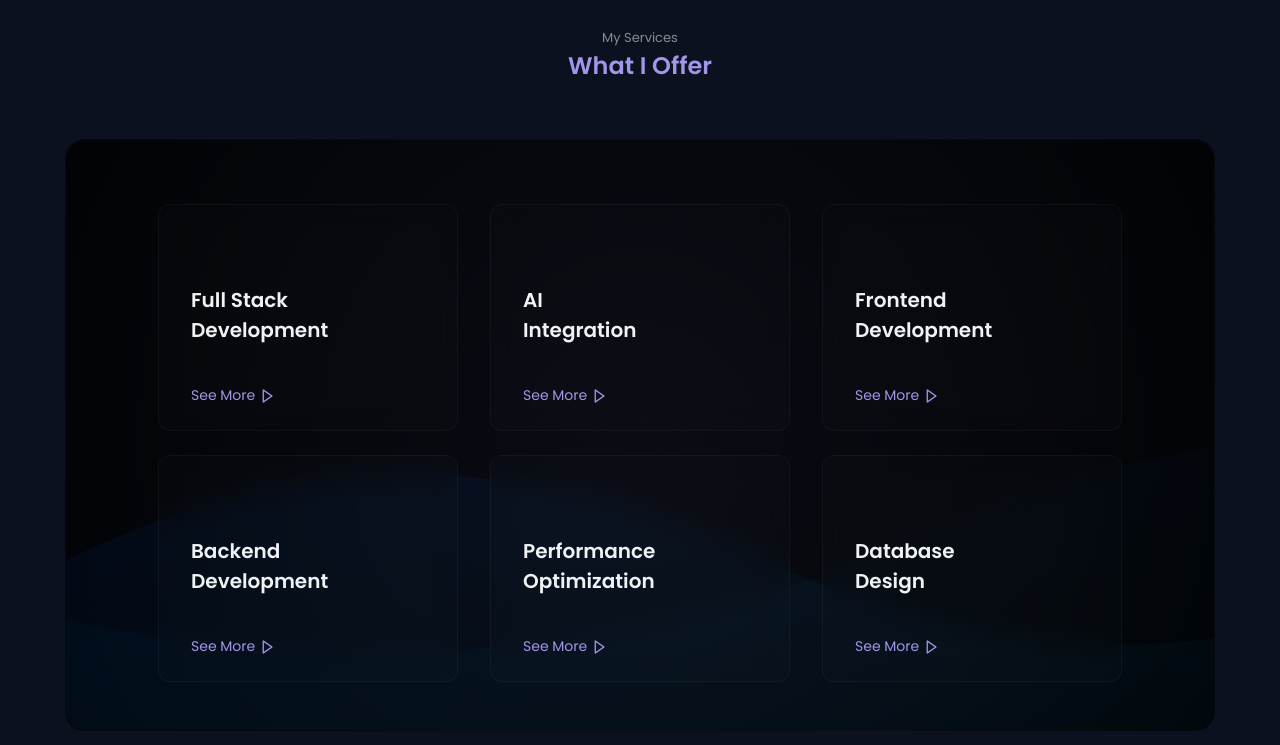
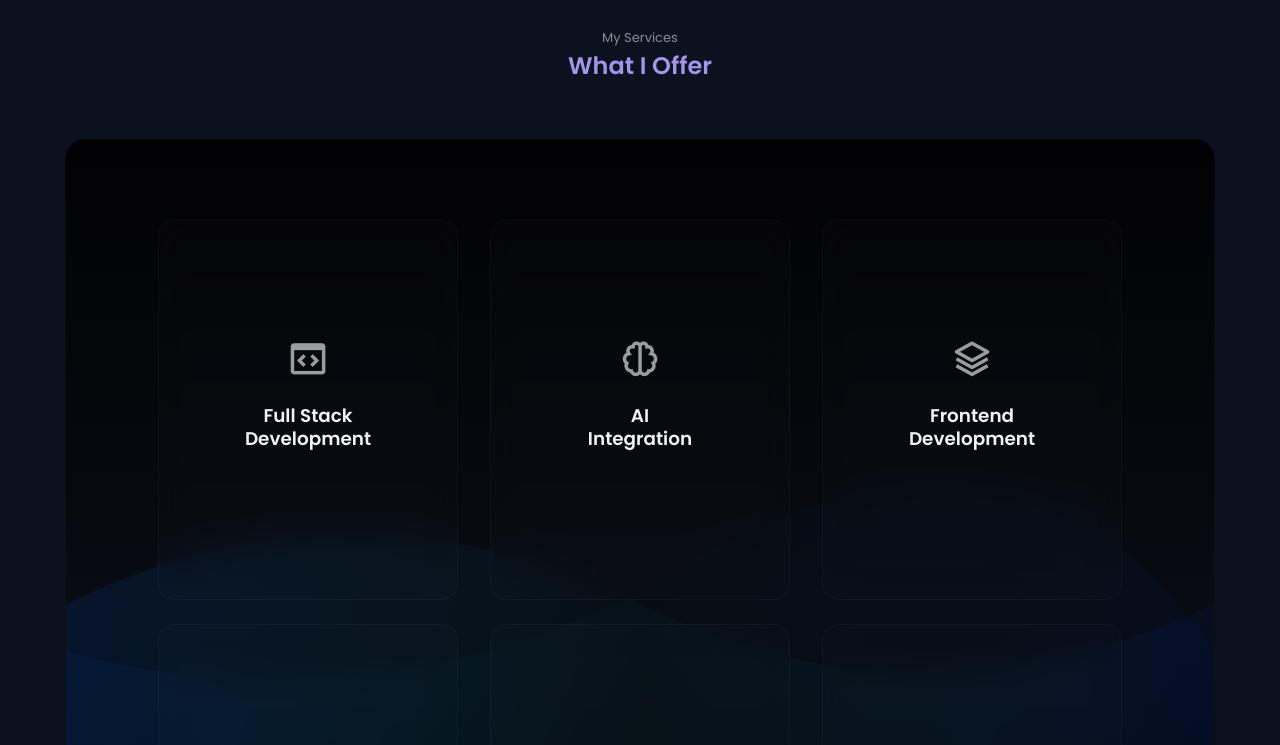
Before and after one commit to Ambarubale6061/Modern_Portfolio, a Next.js app: page / in a window 1280 px wide. Shown: the part 2500-3245 px from the top of the page. Built offline with nearby package versions, Linux system fonts and the light colour scheme.

Commit message:
Update Services.js

```diff
--- a/components/Services.js
+++ b/components/Services.js
@@ -1,88 +1,85 @@
 "use client";
 
 import { useState } from "react";
+import { TypeAnimation } from "react-type-animation";
 
 const servicesData = [
   {
     title: "Full Stack\nDevelopment",
-    modalTitle: "Full Stack Development",
     description:
-      "Building scalable web applications from frontend to backend with performance, scalability, and real-world impact in mind.",
+      "Building scalable web applications from frontend to backend with performance, scalability, and real-world impact.",
+    iconClass: "bx bx-code-block",
     items: [
       "MERN Stack Apps development.",
       "Designing and implementing REST APIs.",
-      "Seamless application deployment and cloud integration.",
+      "Seamless cloud integration.",
     ],
   },
   {
     title: "AI\nIntegration",
-    modalTitle: "AI Integration",
     description:
-      "Integrating modern AI features and smart automation tools to enhance user experiences and application capabilities.",
+      "Integrating modern AI features and smart automation tools to enhance user experiences and capabilities.",
+    iconClass: "bx bx-brain",
     items: [
-      "Integrating OpenAI and custom LLM APIs.",
-      "Developing intelligent Chatbot features.",
-      "Workflow automation and smart data parsing.",
+      "Integrating OpenAI & LLM APIs.",
+      "Intelligent Chatbot features.",
+      "Workflow automation parsing.",
     ],
   },
   {
     title: "Frontend\nDevelopment",
-    modalTitle: "Frontend Development",
     description:
       "Creating responsive, visually engaging, and highly dynamic user interfaces tailored to perfect client needs.",
+    iconClass: "bx bx-layer",
     items: [
-      "Building high-performance React and Next.js apps.",
-      "Developing fully responsive and mobile-first UI designs.",
-      "Implementing smooth web animations and transitions.",
+      "High-performance React & Next.js.",
+      "Responsive mobile-first designs.",
+      "Smooth animations & transitions.",
     ],
   },
   {
     title: "Backend\nDevelopment",
-    modalTitle: "Backend Development",
     description:
       "Developing robust, secure, and easily scalable backend architectures to support heavy data loads.",
+    iconClass: "bx bx-server",
     items: [
-      "Creating robust Node.js and Express APIs.",
-      "Implementing secure authentication and authorization protocols.",
-      "Efficient backend services and third-party API integration.",
+      "Robust Node.js & Express APIs.",
+      "Secure authentication protocols.",
+      "Efficient backend services.",
     ],
   },
   {
     title: "Performance\nOptimization",
-    modalTitle: "Optimization",
     description:
       "Improving system performance, load speeds, SEO optimization, and clean code refactoring.",
+    iconClass: "bx bx-tachometer",
     items: [
-      "Boosting web application performance and Core Web Vitals.",
-      "Code refactoring and reducing technical debt.",
-      "Following industry-standard web best practices.",
+      "Boosting Core Web Vitals.",
+      "Code refactoring & debt reduction.",
+      "Industry web best practices.",
     ],
   },
   {
     title: "Database\nDesign",
-    modalTitle: "Database Design",
     description:
       "Designing structured, efficient, and secure relational or non-relational data storage frameworks.",
+    iconClass: "bx bx-data",
     items: [
-      "Designing optimized database schemas (SQL/NoSQL).",
-      "Building secure and reliable CRUD systems.",
-      "Query optimization and indexing for faster access.",
+      "Optimized database schemas.",
+      "Secure & reliable CRUD systems.",
+      "Query optimization & indexing.",
     ],
   },
 ];
 
 export default function Services() {
-  const [activeModal, setActiveModal] = useState(null);
-
-  const openModal = (index) => setActiveModal(index);
-  const closeModal = () => setActiveModal(null);
+  const [activeHover, setActiveHover] = useState(null);
 
   return (
-    <section className="services section">
+    <section className="services section" style={{ overflow: "hidden" }}>
       <span className="section__subtitle">My Services</span>
       <h2 className="section__title">What I Offer</h2>
 
-      {/* Main Wrapper Container Box */}
       <div
         className="services__main-wrapper"
         style={{
@@ -91,35 +88,34 @@ export default function Services() {
           maxWidth: "1150px",
           margin: "0 auto",
           borderRadius: "20px",
-          /* Changed overflow away from 'hidden' to prevent the main box container
-             from cutting off expanded card popups on the top/bottom edges.
-          */
-          overflow: "visible",
+          overflow: "hidden",
           background:
-            "radial-gradient(circle at 50% 50%, #0a0c14 0%, #020306 100%)",
+            "linear-gradient(to bottom, #020204 0%, #080b12 50%, #020204 100%)",
           border: "1px solid rgba(255, 255, 255, 0.02)",
-          padding: "3rem 0",
+          padding: "4rem 0",
+          boxSizing: "border-box",
         }}
       >
-        {/* Premium Deep Blue Wavy Animation Layer */}
+        {/* Premium Center-Aligned Blue Wavy Animation Layer */}
         <div
           className="services__bg-waves"
           style={{
             position: "absolute",
-            top: 0,
-            left: 0,
+            top: "50%",
+            left: "0",
             width: "100%",
-            height: "100%",
+            height: "60%",
+            transform: "translateY(-50%)",
             zIndex: 1,
             pointerEvents: "none",
-            opacity: 0.45,
-            overflow:
-              "hidden" /* Keeps the waves bound perfectly inside the wrapper border radius */,
-            borderRadius: "20px",
+            opacity: 0.55,
+            overflow: "hidden",
           }}
         >
           <svg
             style={{ width: "100%", height: "100%" }}
+            viewBox="0 0 1440 600"
+            preserveAspectRatio="none"
             xmlns="http://www.w3.org/2000/svg"
           >
             <defs>
@@ -128,74 +124,205 @@ export default function Services() {
                 x1="0%"
                 y1="0%"
                 x2="100%"
-                y2="100%"
+                y2="0%"
               >
-                <stop offset="0%" stopColor="rgba(0, 102, 255, 0.15)" />
-                <stop offset="50%" stopColor="rgba(0, 221, 255, 0.03)" />
-                <stop offset="100%" stopColor="rgba(0, 51, 204, 0.12)" />
+                <stop offset="0%" stopColor="rgba(0, 102, 255, 0.2)" />
+                <stop offset="50%" stopColor="rgba(0, 221, 255, 0.04)" />
+                <stop offset="100%" stopColor="rgba(0, 51, 204, 0.15)" />
               </linearGradient>
             </defs>
-            {/* Wave Path 1 */}
             <path
-              d="M 0 420 Q 350 250, 700 420 T 1400 420 T 2100 420 V 1200 H 0 Z"
+              d="M 0 300 Q 360 150, 720 300 T 1440 300 V 600 H 0 Z"
               fill="url(#blueWaveGrad)"
             >
               <animate
                 attributeName="d"
-                dur="12s"
+                dur="10s"
                 repeatCount="indefinite"
                 values="
-                  M 0 420 Q 350 250, 700 420 T 1400 420 T 2100 420 V 1200 H 0 Z;
-                  M 0 420 Q 350 580, 700 420 T 1400 280 T 2100 420 V 1200 H 0 Z;
-                  M 0 420 Q 350 250, 700 420 T 1400 420 T 2100 420 V 1200 H 0 Z
-                "
+                  M 0 300 Q 360 150, 720 300 T 1440 300 V 600 H 0 Z;
+                  M 0 300 Q 360 450, 720 300 T 1440 150 V 600 H 0 Z;
+                  M 0 300 Q 360 150, 720 300 T 1440 300 V 600 H 0 Z"
               />
             </path>
-            {/* Wave Path 2 */}
             <path
-              d="M 0 480 Q 450 580, 900 380 T 1800 480 T 2100 480 V 1200 H 0 Z"
+              d="M 0 350 Q 400 450, 800 250 T 1440 350 V 600 H 0 Z"
               fill="url(#blueWaveGrad)"
               opacity="0.6"
             >
               <animate
                 attributeName="d"
-                dur="18s"
+                dur="15s"
                 repeatCount="indefinite"
                 values="
-                  M 0 480 Q 450 580, 900 380 T 1800 480 T 2100 480 V 1200 H 0 Z;
-                  M 0 480 Q 450 280, 900 480 T 1800 320 T 2100 480 V 1200 H 0 Z;
-                  M 0 480 Q 450 580, 900 380 T 1800 480 T 2100 480 V 1200 H 0 Z
-                "
+                  M 0 350 Q 400 450, 800 250 T 1440 350 V 600 H 0 Z;
+                  M 0 350 Q 400 150, 800 350 T 1440 200 V 600 H 0 Z;
+                  M 0 350 Q 400 450, 800 250 T 1440 350 V 600 H 0 Z"
               />
             </path>
           </svg>
         </div>
 
+        {/* Global CSS for Perfect Layout Spacing & Centered Alignment */}
+        <style
+          dangerouslySetInnerHTML={{
+            __html: `
+          .services__grid-container {
+            position: relative;
+            z-index: 2;
+          }
+
+          .premium__fixed-card {
+            background: rgba(255, 255, 255, 0.01);
+            backdrop-filter: blur(16px);
+            -webkit-backdrop-filter: blur(16px);
+            border: 1px solid rgba(255, 255, 255, 0.03);
+            border-radius: 16px;
+            position: relative;
+            overflow: hidden !important;
+            padding: 2.2rem 1.6rem !important;
+            min-height: 380px;
+            max-height: 380px;
+            box-sizing: border-box;
+            transition: border-color 0.4s cubic-bezier(0.25, 1, 0.5, 1),
+                        background-color 0.4s cubic-bezier(0.25, 1, 0.5, 1),
+                        transform 0.4s cubic-bezier(0.25, 1, 0.5, 1),
+                        opacity 0.4s cubic-bezier(0.25, 1, 0.5, 1);
+            cursor: pointer;
+            display: flex;
+            flex-direction: column;
+            justify-content: flex-start;
+            align-items: center; /* सर्व कंटेंटला क्षैतिज (Horizontally) सेंटर करण्यासाठी */
+          }
+
+          @media screen and (max-width: 768px) {
+            .premium__fixed-card {
+              min-height: 360px !important;
+              max-height: 360px !important;
+              padding: 1.8rem 1.3rem !important;
+            }
+          }
+
+          .premium__fixed-card:hover {
+            border-color: rgba(0, 102, 255, 0.35);
+            background: rgba(255, 255, 255, 0.02);
+            transform: scale(1.015);
+          }
+
+          .services__grid-container:has(.premium__fixed-card:hover) .premium__fixed-card:not(:hover) {
+            transform: scale(0.975);
+            opacity: 0.6;
+          }
+
+          /* HEADER BOX: सुरुवातीला परफेक्ट सेंटरमध्ये राहण्यासाठी आणि हॉव्हरवर वर सरकण्यासाठी */
+          .card__header-box {
+            display: flex;
+            flex-direction: column;
+            align-items: center; /* आयकॉन आणि टायटल सेंटरला अलाइन */
+            text-align: center; /* टेक्स्ट सेंटर करण्यासाठी */
+            width: 100%;
+            transition: transform 0.45s cubic-bezier(0.16, 1, 0.3, 1);
+            transform: translateY(75px); /* सुरुवातीला परफेक्ट व्हर्टिकल सेंटर पोझिशन */
+            z-index: 2;
+          }
+
+          .premium__fixed-card.is-card-hovered .card__header-box {
+            transform: translateY(0px); /* हॉव्हर केल्यावर स्मूथली वर जाईल */
+          }
+
+          .card__icon-element {
+            font-size: 2.6rem;
+            color: rgba(255, 255, 255, 0.6);
+            transition: transform 0.4s ease, color 0.4s ease;
+          }
+
+          .premium__fixed-card:hover .card__icon-element {
+            color: #00ddff;
+            transform: rotate(-4deg) scale(1.02);
+          }
+
+          /* BODY CONTENT: डाव्या बाजूने व्यवस्थित सुरू होण्यासाठी */
+          .card__body-content {
+            margin-top: 0.6rem;
+            z-index: 3;
+            display: flex;
+            flex-direction: column;
+            width: 100%;
+            opacity: 0;
+            transition: opacity 0.2s ease;
+            align-items: flex-start; /* आतील टायपिंग डिस्क्रिप्शन डावीकडून सुरू होईल */
+            text-align: left;
+          }
+
+          .premium__fixed-card.is-card-hovered .card__body-content {
+            opacity: 1;
+          }
+
+          .fixed__panel-desc {
+            font-size: 0.84rem;
+            color: rgba(255, 255, 255, 0.72);
+            line-height: 1.45;
+            margin-bottom: 0.6rem;
+            min-height: 55px;
+          }
+
+          .fixed__panel-list {
+            display: flex;
+            flex-direction: column;
+            gap: 0.45rem;
+            width: 100%;
+          }
+
+          .fixed__panel-item {
+            display: flex;
+            align-items: flex-start;
+            gap: 0.45rem;
+            font-size: 0.8rem;
+            color: rgba(255, 255, 255, 0.85);
+            line-height: 1.25;
+          }
+
+          .fixed__panel-item i {
+            color: #00ddff;
+            margin-top: 1px;
+            font-size: 0.85rem;
+            flex-shrink: 0;
+            opacity: 0;
+            transition: opacity 0.15s ease;
+          }
+
+          .premium__fixed-card.is-card-hovered .fixed__panel-item i {
+            opacity: 1;
+          }
+        `,
+          }}
+        />
+
         {/* 6 Cards Grid Container */}
+        <div className="services__container container grid services__grid-container">
+          {servicesData.map((service, index) => {
+            const isHovered = activeHover === index;
+
+            return (
               <div
-          className="services__container container grid"
-          style={{ position: "relative", zIndex: 2 }}
+                className={`premium__fixed-card ${isHovered ? "is-card-hovered" : ""}`}
+                key={index}
+                onMouseEnter={() => setActiveHover(index)}
+                onMouseLeave={() => setActiveHover(null)}
               >
-          {servicesData.map((service, index) => (
-            <div
-              className="services__card"
-              key={index}
+                {/* Centered Header Section (Icon & Title) */}
+                <div className="card__header-box">
+                  <div className="card__icon-element">
+                    <i className={service.iconClass}></i>
+                  </div>
+                  <h3
+                    className="services__title"
                     style={{
-                background: "rgba(255, 255, 255, 0.01)",
-                backdropFilter: "blur(12px)",
-                WebkitBackdropFilter: "blur(12px)",
-                border: "1px solid rgba(255, 255, 255, 0.04)",
-                borderRadius: "12px",
-                position: "relative",
-                /* CRITICAL FIX: Dynamically elevates the specific card when its popup is active.
-                   This brings the active content to the absolute front of the grid layout stack.
-                */
-                zIndex: activeModal === index ? 50 : 5,
-                /* Ensures content handles any layout overflow gracefully */
-                overflow: activeModal === index ? "visible" : "hidden",
+                      marginTop: "0.6rem",
+                      lineHeight: "1.25",
+                      fontSize: "1.15rem",
                     }}
                   >
-              <h3 className="services__title">
                     {service.title.split("\n").map((line, i) => (
                       <span key={i}>
                         {line}
@@ -203,48 +330,45 @@ export default function Services() {
                       </span>
                     ))}
                   </h3>
+                </div>
 
-              <span
-                className="services__button"
-                onClick={() => openModal(index)}
-                style={{ cursor: "pointer" }}
-              >
-                See More <i className="bx bx-right-arrow services__icon"></i>
+                {/* Inline Typing Content Area */}
+                <div className="card__body-content">
+                  <div className="fixed__panel-desc">
+                    {isHovered && (
+                      <TypeAnimation
+                        sequence={[service.description]}
+                        speed={92}
+                        cursor={false}
+                        wrapper="p"
+                      />
+                    )}
+                  </div>
+
+                  <ul className="fixed__panel-list">
+                    {service.items.map((item, i) => (
+                      <li className="fixed__panel-item" key={i}>
+                        <i className="bx bx-check-circle"></i>
+                        <span>
+                          {isHovered && (
+                            <TypeAnimation
+                              sequence={[
+                                i === 0 ? 300 : i === 1 ? 1000 : 1700,
+                                item,
+                              ]}
+                              speed={95}
+                              cursor={false}
+                              wrapper="span"
+                            />
+                          )}
                         </span>
-
-              {/* Popups/Modals inside the card loop structure */}
-              <div
-                className={`services__modal ${
-                  activeModal === index ? "active-modal" : ""
-                }`}
-              >
-                <div className="services__modal-content">
-                  <i
-                    className="bx bx-x services__modal-close"
-                    onClick={closeModal}
-                    style={{ cursor: "pointer" }}
-                  ></i>
-
-                  <h3 className="services__modal-title">
-                    {service.modalTitle}
-                  </h3>
-
-                  <p className="services__modal-description">
-                    {service.description}
-                  </p>
-
-                  <ul className="services__modal-list">
-                    {service.items.map((item, i) => (
-                      <li className="services__modal-item" key={i}>
-                        <i className="bx bx-check-circle"></i>
-                        <p className="services__modal-info">{item}</p>
                       </li>
                     ))}
                   </ul>
                 </div>
               </div>
-            </div>
-          ))}
+            );
+          })}
         </div>
       </div>
     </section>
```
Lines whose indentation alone changed are shown as unchanged.
